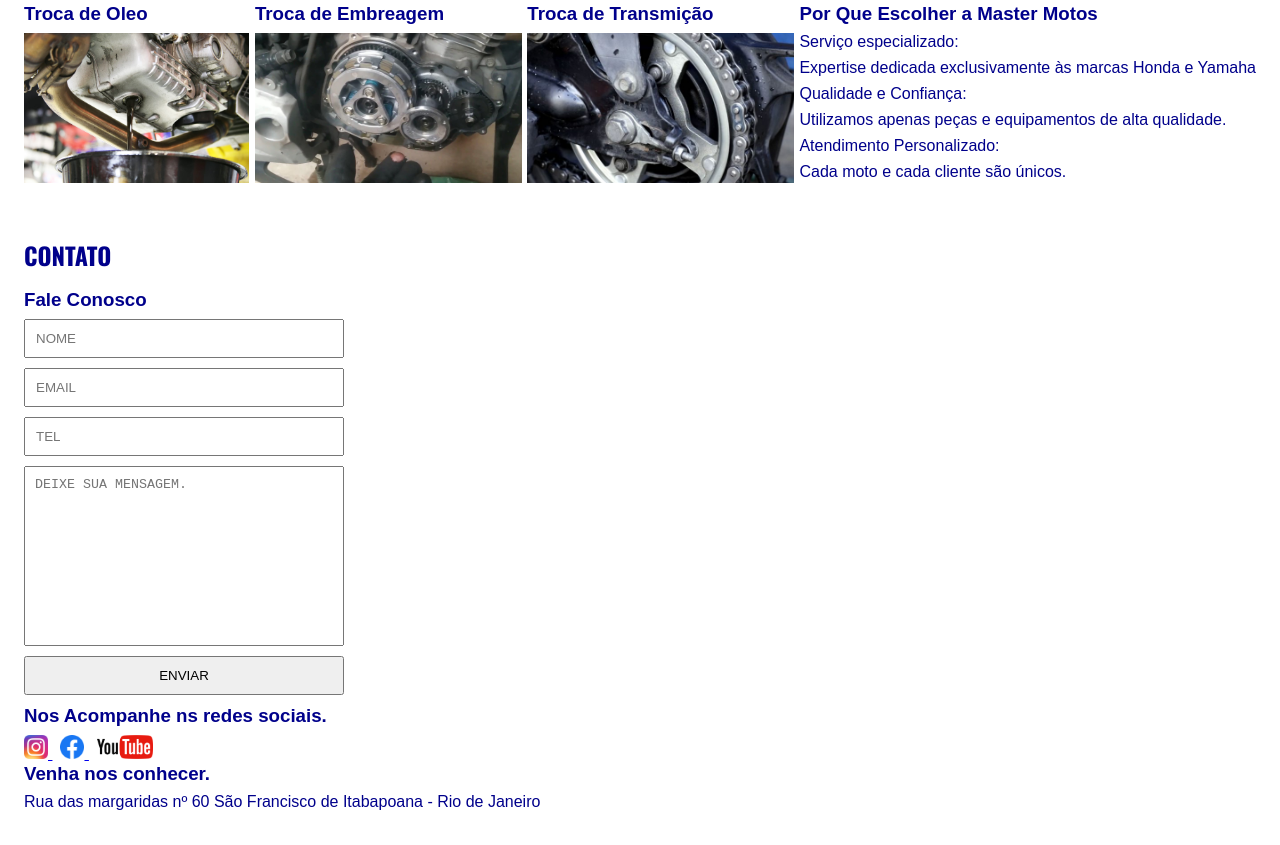
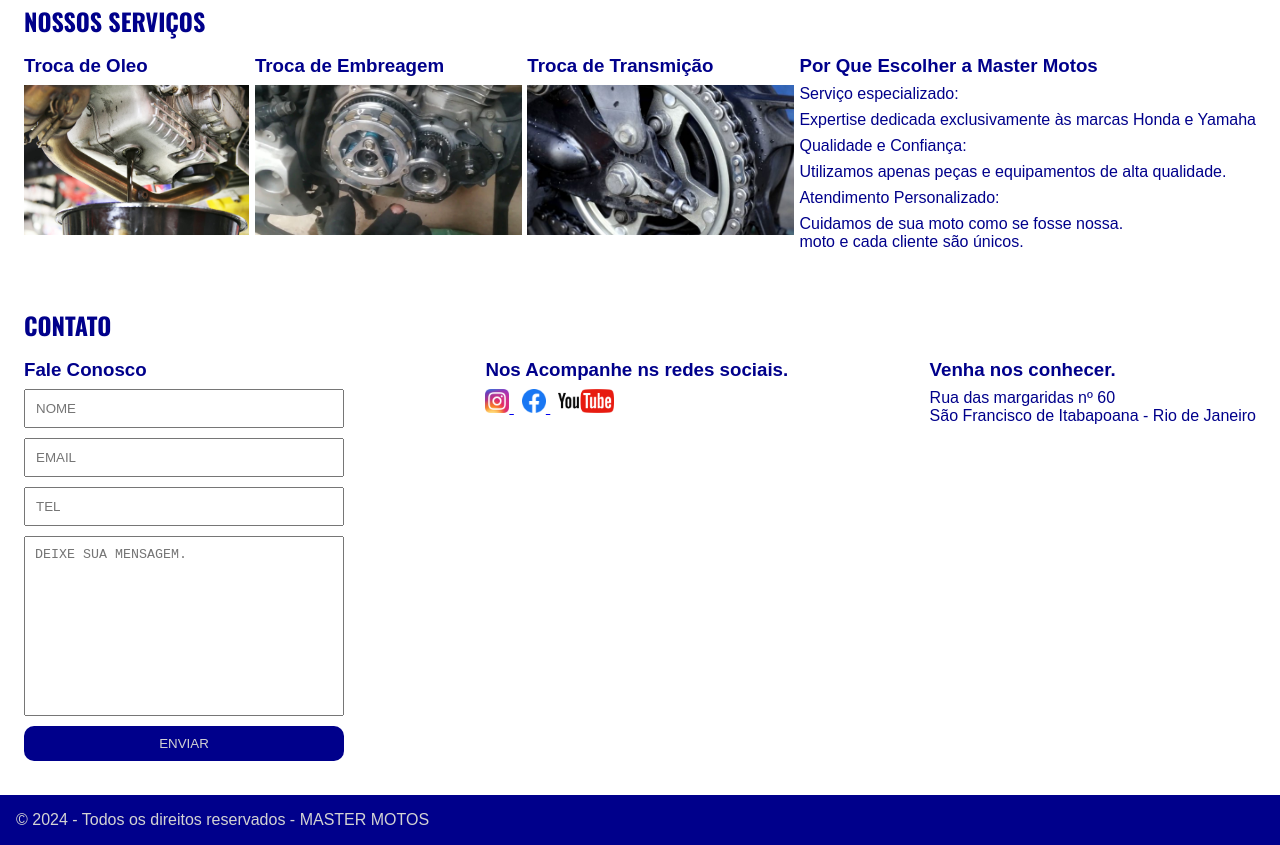
Before and after one commit to Marcelocarneiro25/Pagina-master-motos, a plain HTML site: page index.html in a window 1280 px wide. Shown: the part 610-1455 px from the top of the page. Drawn offline with nearby package versions, Linux system fonts and the light colour scheme; a web font is replaced by a local one.

Commit message:
configuração do footer

```diff
--- a/index.html
+++ b/index.html
@@ -30,10 +30,9 @@
         </div>
     </header>
     <section id="who-we-are">
-
+        <h2>QUEM SOMOS</h2>
         <div class="container">
             <div>
-                <h2>Sobre a Oficina</h2>
                 <p>Bem-vindo à Master Motos, onde a paixão por motos e a expertise técnica se encontram para proporcionar um serviço incomparável.
                     Especializados nas marcas Honda e Yamaha, somos dedicados a manter sua moto em condições impecáveis, oferecendo um atendimento personalizado e soluções de alta qualidade para todas as suas necessidades.
                 </p>
@@ -69,7 +68,7 @@
                         <p>Qualidade e Confiança: </p>
                         <p>Utilizamos apenas peças e equipamentos de alta qualidade.</p>
                         <p>Atendimento Personalizado:</p>
-                        <p>Cada moto e cada cliente são únicos. </p>
+                        <p>Cuidamos de sua moto como se fosse nossa. <br> moto e cada cliente são únicos. </p>
                 </div>
             </div>
     </section>
@@ -97,7 +96,7 @@
                 </div>
                 <div>
                     <h3>Venha nos conhecer.</h3>
-                    <p>Rua das margaridas nº 60 São Francisco de Itabapoana - Rio de Janeiro</p>
+                    <p>Rua das margaridas nº 60 <br> São Francisco de Itabapoana - Rio de Janeiro</p>
                 </div>
 
             </div>
@@ -106,7 +105,11 @@
 
     </section>
     <footer>
-
+        <div class="container">
+            <p>
+                &copy; 2024 - Todos os direitos reservados - MASTER MOTOS
+            </p>
+        </div>
     </footer>
 
 </body>
--- a/style.css
+++ b/style.css
@@ -84,7 +84,6 @@ section h3{
 .contact-method{
     display: flex;
     justify-content: space-between;
-    display: block;
 }
 
 form input,
@@ -99,3 +98,15 @@ form textarea{
     resize: none;
     height: 180px;
 }
+form button{
+    background-color: #00008b;
+    color: #d3d3d3;
+    border-radius: 10px;
+    border: none;
+    cursor: pointer;
+}
+footer{
+    background-color: #00008b;
+    color: #d3d3d3;
+    padding: 16px;
+}
```
Also changed, not shown: 1 other file.
